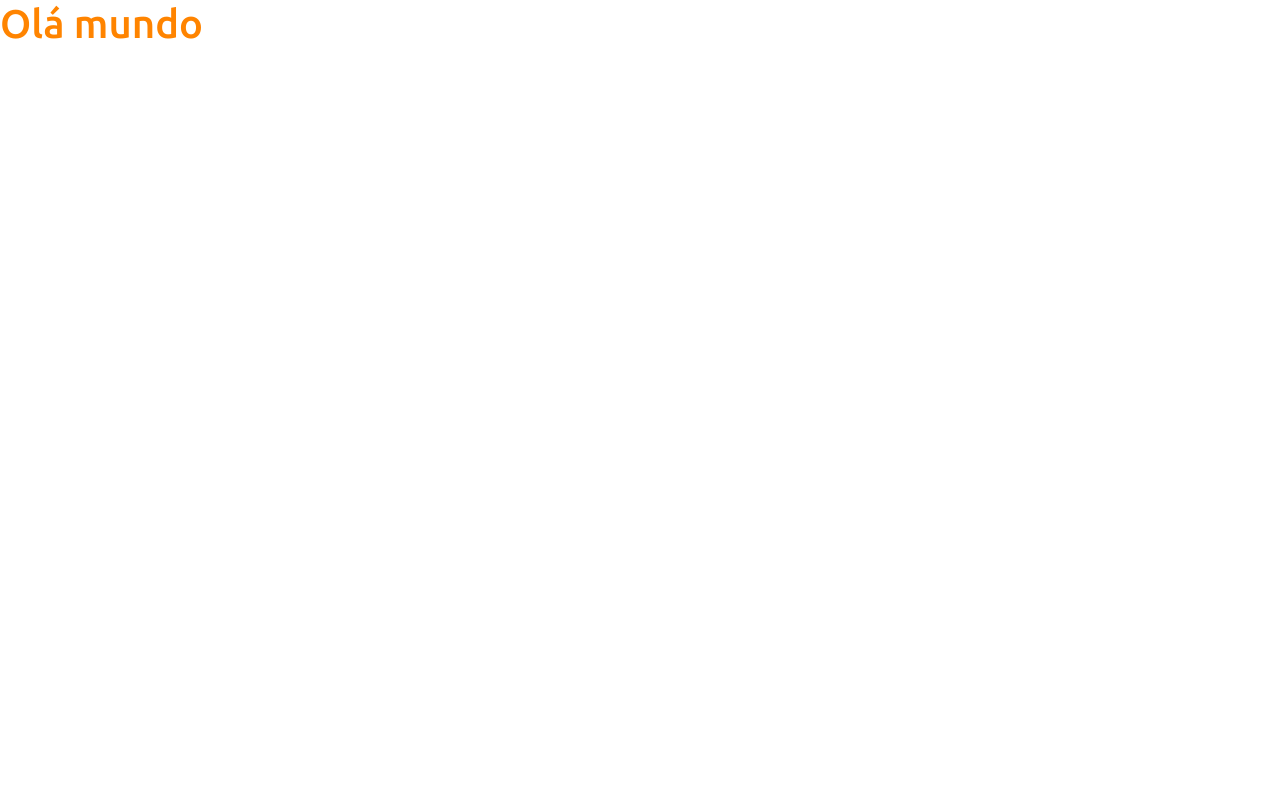
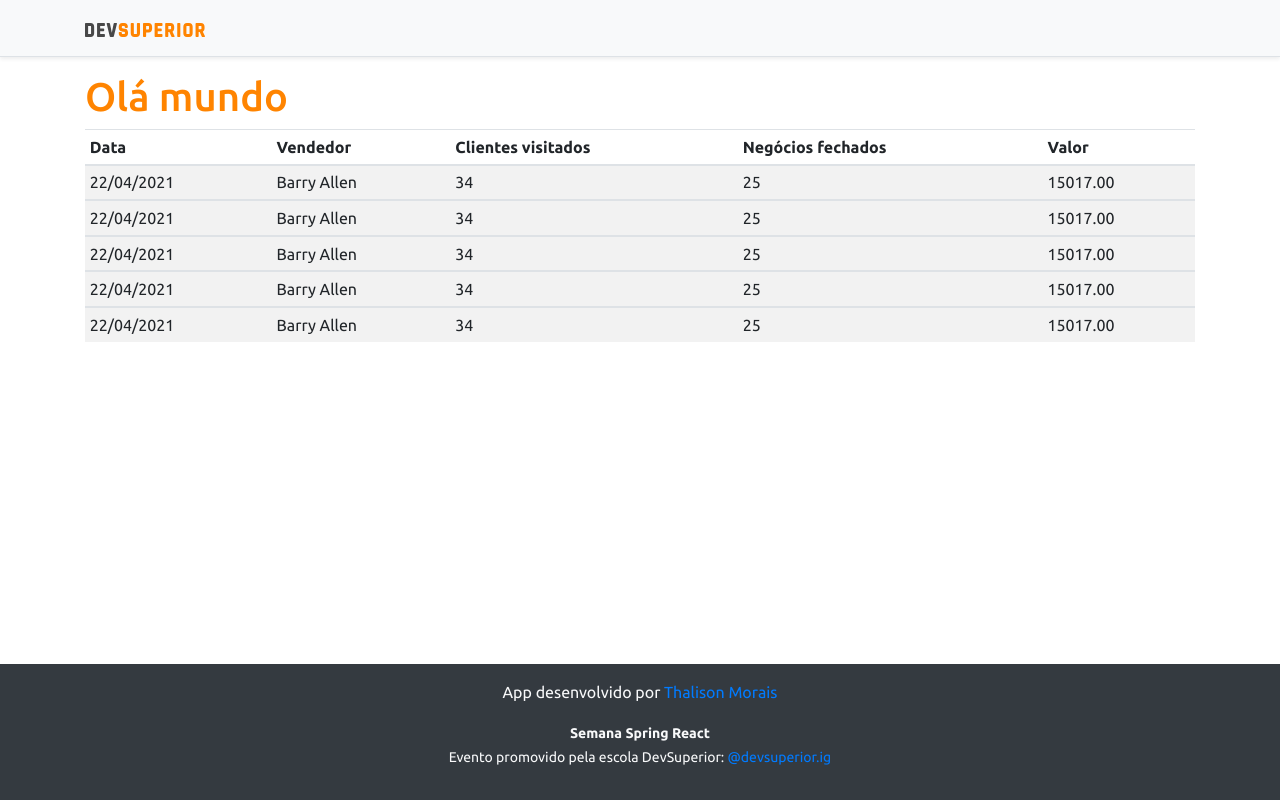
Before and after one commit to Thalisonh/projeto-sds3, a React (Create React App) app in the folder frontend/: page / in a window 1280 px wide. Built offline with nearby package versions, Linux system fonts and the light colour scheme.

Commit message:
Basic static components

```diff
--- a/frontend/src/App.tsx
+++ b/frontend/src/App.tsx
@@ -1,8 +1,18 @@
+import DataTable from "components/DataTable";
+import Footer from "components/Footer";
+import NavBar from "components/NavBar/index";
+
 function App() {
   return (
-    <div>
-      <h1 className="text-primary">Olá mundo</h1>
-    </div>
+    <>
+      <NavBar />
+      <div className="class container">
+        <h1 className="text-primary">Olá mundo</h1>
+        <DataTable/>
+      </div>
+      <Footer/>
+
+    </>
   );
 }
 
--- /dev/null
+++ b/frontend/src/components/DataTable/index.tsx
@@ -0,0 +1,66 @@
+import ImgDsDark from 'assets/img/ds-dark.svg'
+
+function DataTable() {
+    return (
+        <div className="table-responsive">
+            <table className="table table-striped table-sm">
+                <thead>
+                    <tr>
+                        <th>Data</th>
+                        <th>Vendedor</th>
+                        <th>Clientes visitados</th>
+                        <th>Negócios fechados</th>
+                        <th>Valor</th>
+                    </tr>
+                </thead>
+                <tbody>
+                    <tr>
+                        <td>22/04/2021</td>
+                        <td>Barry Allen</td>
+                        <td>34</td>
+                        <td>25</td>
+                        <td>15017.00</td>
+                    </tr>
+                </tbody>
+                <tbody>
+                    <tr>
+                        <td>22/04/2021</td>
+                        <td>Barry Allen</td>
+                        <td>34</td>
+                        <td>25</td>
+                        <td>15017.00</td>
+                    </tr>
+                </tbody>
+                <tbody>
+                    <tr>
+                        <td>22/04/2021</td>
+                        <td>Barry Allen</td>
+                        <td>34</td>
+                        <td>25</td>
+                        <td>15017.00</td>
+                    </tr>
+                </tbody>
+                <tbody>
+                    <tr>
+                        <td>22/04/2021</td>
+                        <td>Barry Allen</td>
+                        <td>34</td>
+                        <td>25</td>
+                        <td>15017.00</td>
+                    </tr>
+                </tbody>
+                <tbody>
+                    <tr>
+                        <td>22/04/2021</td>
+                        <td>Barry Allen</td>
+                        <td>34</td>
+                        <td>25</td>
+                        <td>15017.00</td>
+                    </tr>
+                </tbody>
+            </table>
+        </div>
+    );
+}
+
+export default DataTable;
--- /dev/null
+++ b/frontend/src/components/Footer/index.tsx
@@ -0,0 +1,15 @@
+import ImgDsDark from 'assets/img/ds-dark.svg'
+
+function Footer() {
+    return (
+        <footer className="footer mt-auto py-3 bg-dark">
+            <div className="container">
+                <p className="text-light">App desenvolvido por <a href="https://github.com/acenelio" target="_blank" rel="noreferrer">Thalison Morais</a></p>
+                <p className="text-light"><small><strong>Semana Spring React</strong><br />
+      Evento promovido pela escola DevSuperior: <a href="https://instagram.com/devsuperior.ig" target="_blank" rel="noreferrer">@devsuperior.ig</a></small></p>
+            </div>
+        </footer>
+    );
+}
+
+export default Footer;
--- /dev/null
+++ b/frontend/src/components/NavBar/index.tsx
@@ -0,0 +1,15 @@
+import ImgDsDark from 'assets/img/ds-dark.svg'
+
+function NavBar() {
+    return (
+        <div className="d-flex flex-column flex-md-row align-items-center p-3 px-md-4 mb-3 bg-light border-bottom shadow-sm" >
+            <div className="container">
+                <nav className="my-2 my-md-0 mr-md-3">
+                    <img src={ImgDsDark} alt="DevSuperior" width="120" />
+                </nav>
+            </div>
+        </div >
+    );
+}
+
+export default NavBar;
```
Also changed, not shown: frontend/src/assets/img/ds-dark.svg (added).
